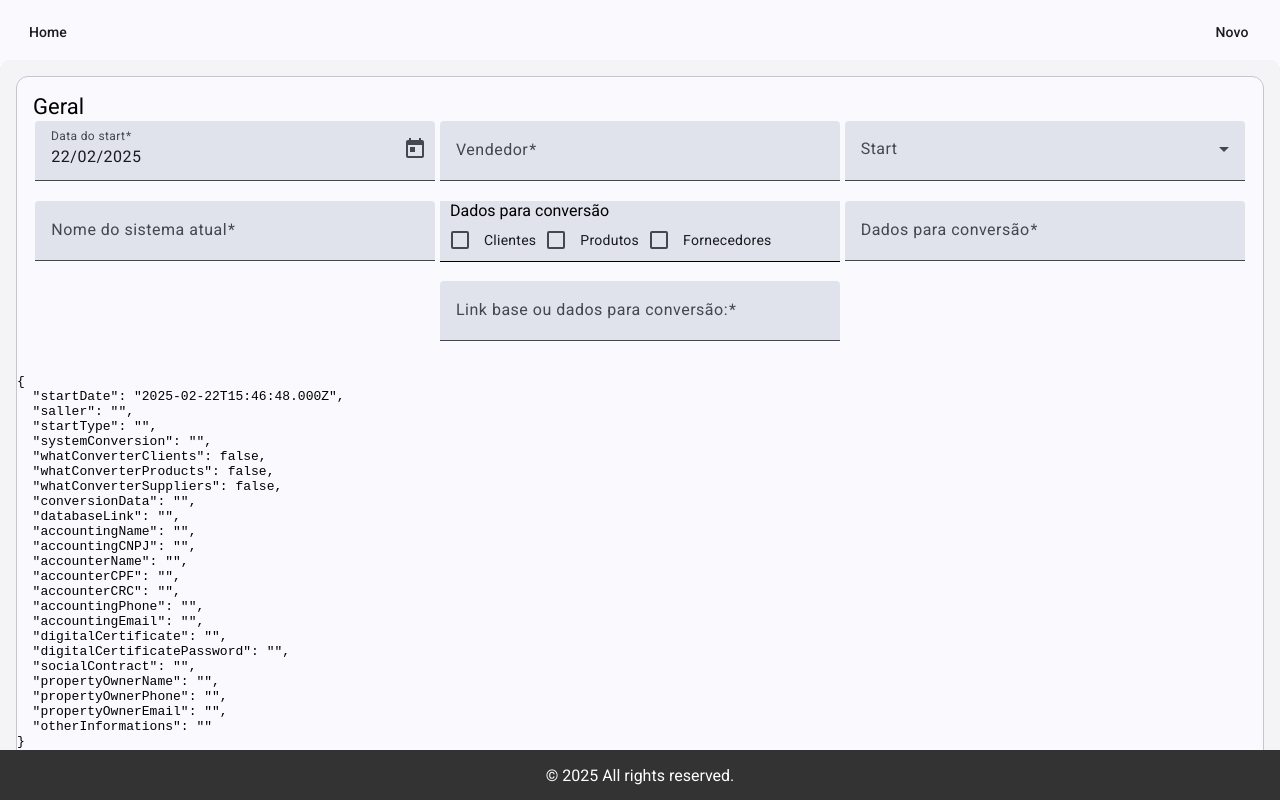
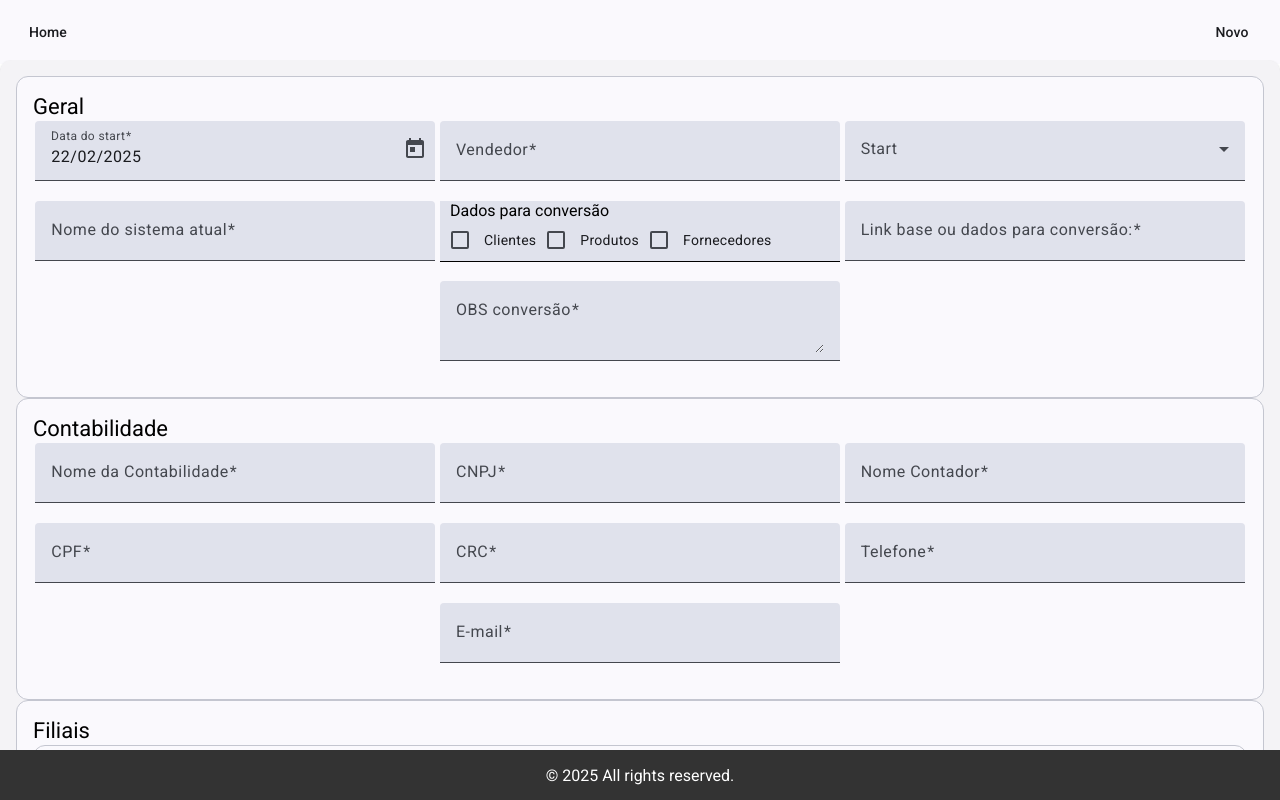
Before and after one commit to vinybisol/solve-client-from-web, an Angular app: page /register in a window 1280 px wide. Built offline with nearby package versions, Linux system fonts and the light colour scheme.

Commit message:
add field
#15
Change filed type

```diff
--- a/src/app/pages/register/general-form/general-form.component.html
+++ b/src/app/pages/register/general-form/general-form.component.html
@@ -39,14 +39,13 @@
                 </div>
             </div>
             <mat-form-field>
-                <mat-label>Dados para conversão</mat-label>
-                <input matInput formControlName="systemConversion">
+                <mat-label>Link base ou dados para conversão:</mat-label>
+                <input matInput formControlName="linkConversion">
             </mat-form-field>
-            <mat-form-field>
-                <mat-label>Link base ou dados para conversão:</mat-label>
-                <input matInput formControlName="systemConversion">
+            <mat-form-field class="textarea">
+                <mat-label>OBS conversão</mat-label>
+                <textarea matInput formControlName="systemConversion"></textarea>
             </mat-form-field>
         </form>
     </mat-card-content>
-    <pre>{{ generalForm.value | json }}</pre>
 </mat-card>
--- a/src/app/pages/register/general-form/general-form.component.scss
+++ b/src/app/pages/register/general-form/general-form.component.scss
@@ -16,3 +16,7 @@
 .mat-checkbox-title {
     padding: 10px;
 }
+
+.textarea {
+    height: 100px;
+}
--- a/src/app/pages/register/interfaces/register-interface.ts
+++ b/src/app/pages/register/interfaces/register-interface.ts
@@ -5,6 +5,7 @@ export default interface RegisterInterface {
     saller: FormControl<string | null>;
     startType: FormControl<string | null>;
     systemConversion: FormControl<string | null>;
+    linkConversion: FormControl<string | null>;
     whatConverterProducts: FormControl<boolean | null>;
     whatConverterClients: FormControl<boolean | null>;
     whatConverterSuppliers: FormControl<boolean | null>;
--- a/src/app/pages/register/other-informations-form/other-informations-form.component.scss
+++ b/src/app/pages/register/other-informations-form/other-informations-form.component.scss
@@ -5,6 +5,6 @@
     justify-content: space-around;
 }
 
-.textarea{
+.textarea {
     height: 100px;
 }
--- a/src/app/pages/register/register.component.ts
+++ b/src/app/pages/register/register.component.ts
@@ -31,6 +31,7 @@ export class RegisterComponent {
       saller: this.formBuilder.control<string>('', [Validators.required, Validators.minLength(3), Validators.maxLength(50)]),
       startType: this.formBuilder.control<string>(''),
       systemConversion: this.formBuilder.control<string>('', [Validators.required, Validators.minLength(3), Validators.maxLength(50)]),
+      linkConversion: this.formBuilder.control<string>('', [Validators.required, Validators.minLength(3), Validators.maxLength(50)]),
       whatConverterClients: this.formBuilder.control<boolean>(false),
       whatConverterProducts: this.formBuilder.control<boolean>(false),
       whatConverterSuppliers: this.formBuilder.control<boolean>(false),
```
